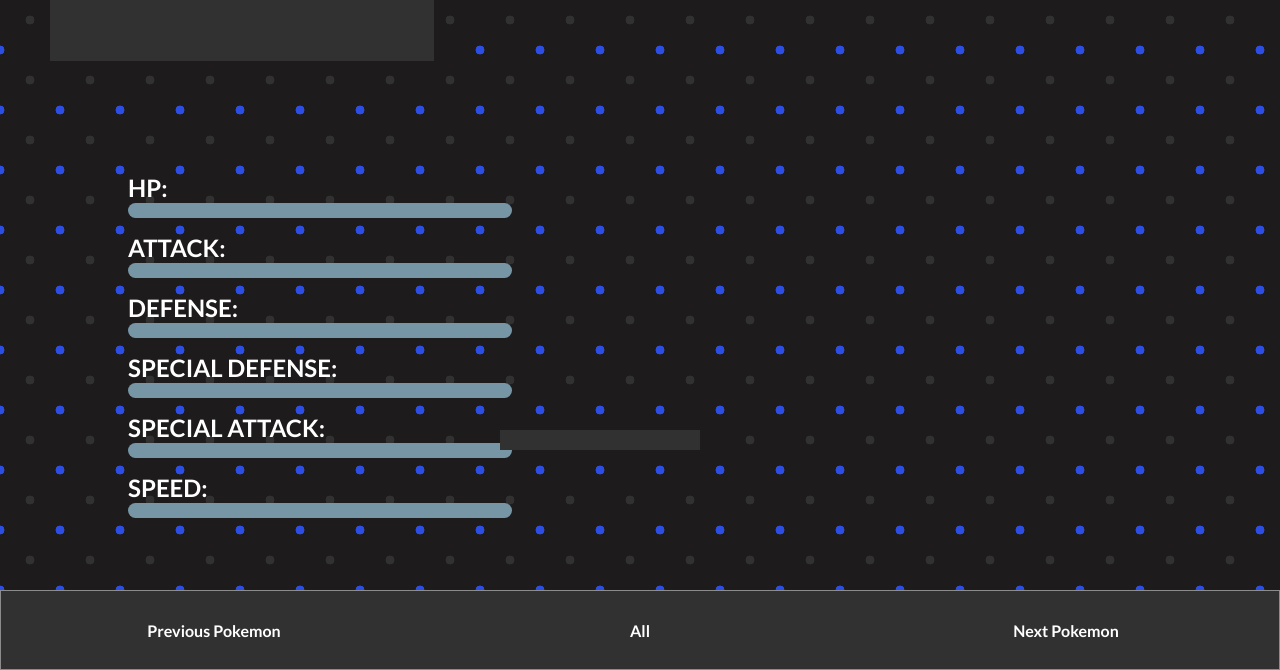
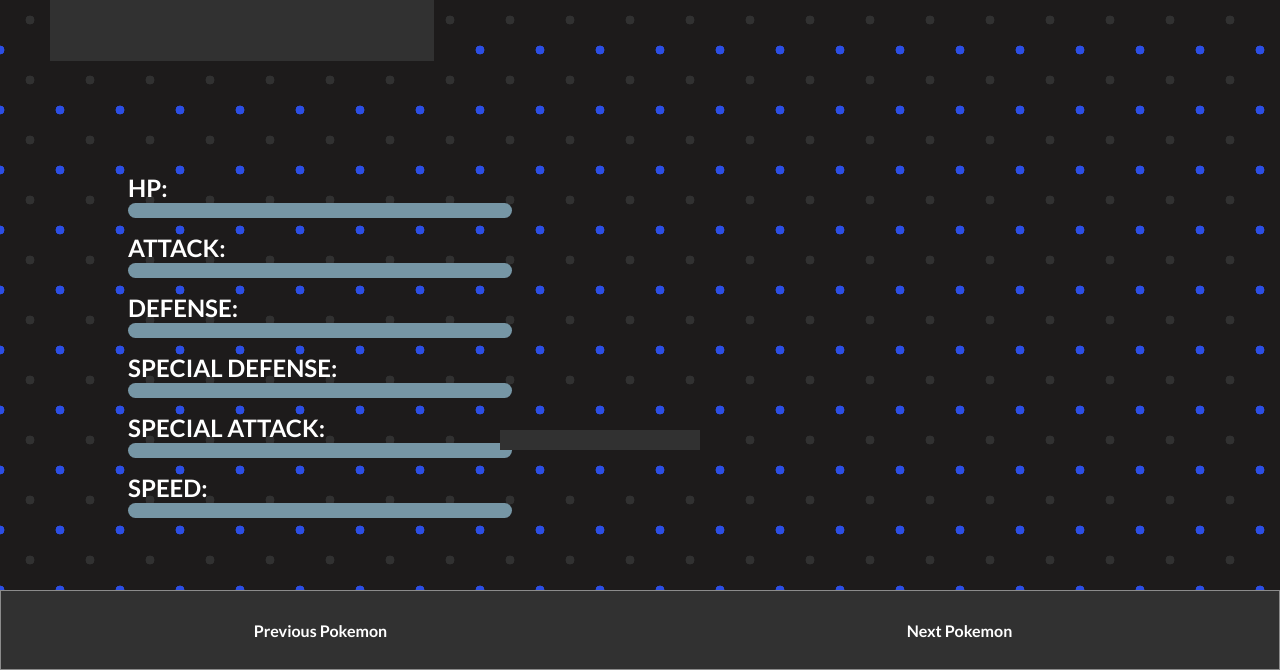
Before and after one commit to Creepail/Pokedex_Creepail, a plain HTML site: page index.html in a window 1280 px wide. Shown: the part 130-800 px from the top of the page. Drawn offline with Linux system fonts and the light colour scheme; no server answers.

Commit message:
:bug: small bug fix

```diff
--- a/index.html
+++ b/index.html
@@ -57,7 +57,6 @@
 
     <footer>
         <div class="previousbtn"><p> Previous Pokemon </p></div>
-        <div href="all.html"><a href="all.html">All </a></div>
         <div class="btn"><p>Next Pokemon </p></div>
     </footer>
 
```
